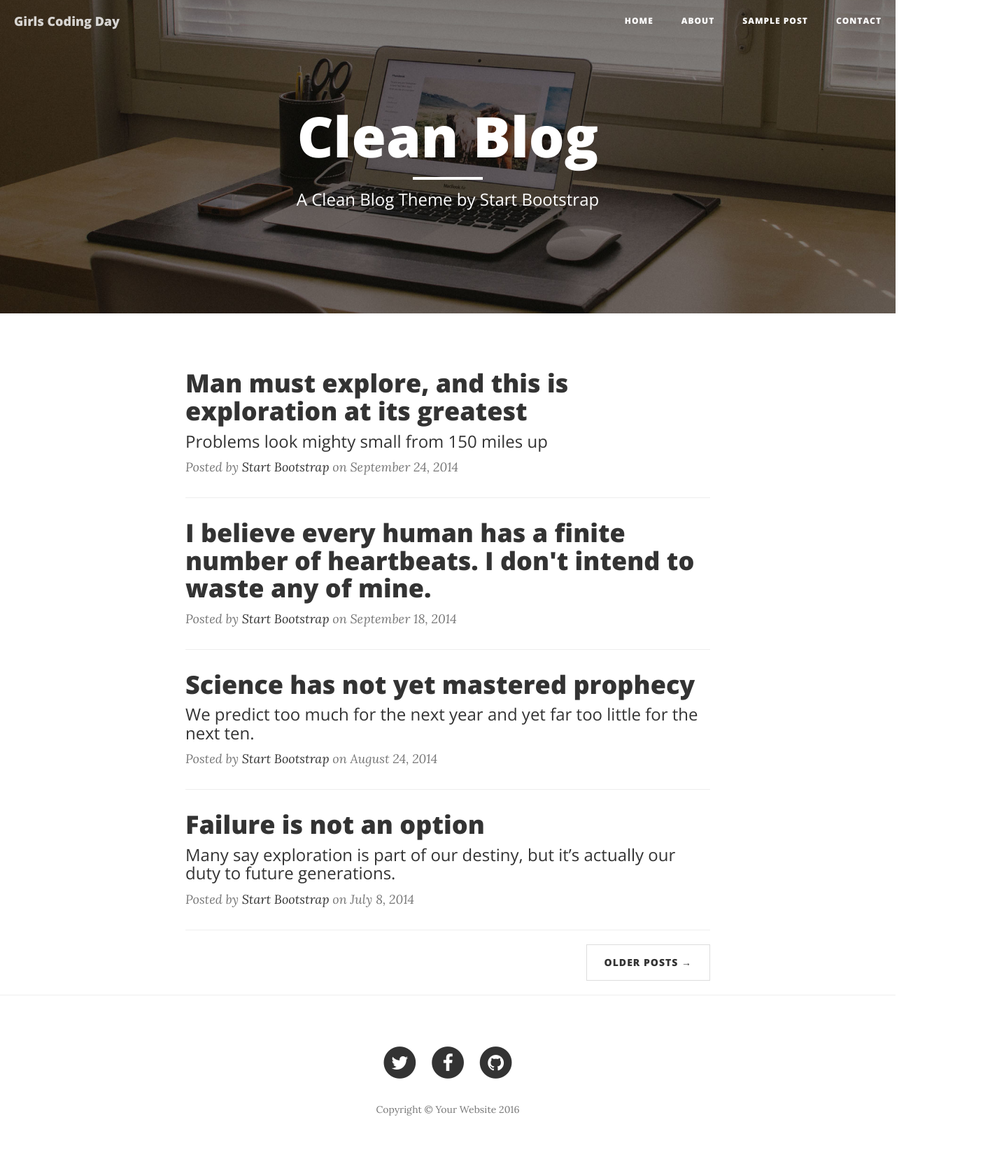
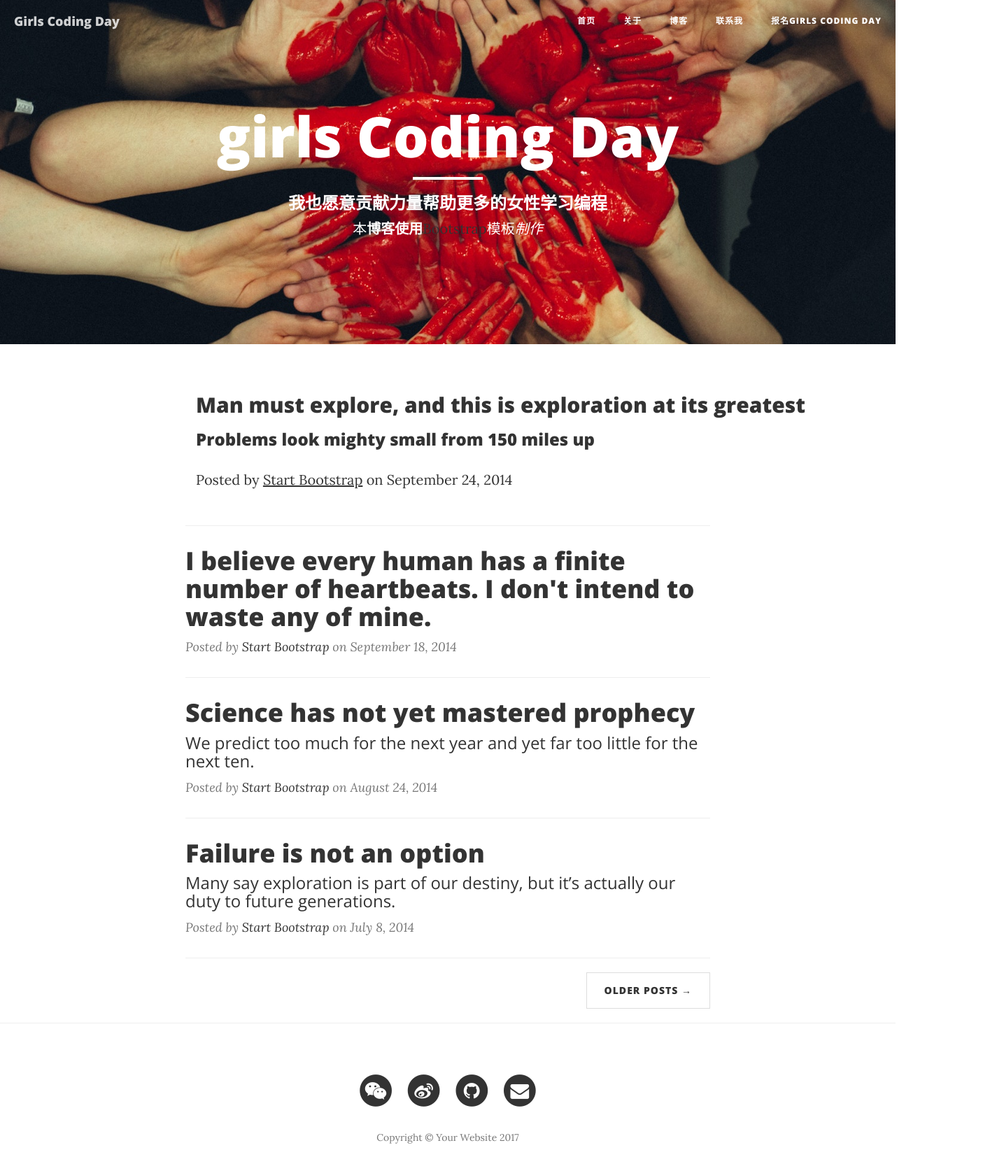
Before and after one commit to shuixianliyu/GirlsCodingDayDemo, a website: page index.html in a window 1280 px wide. Shown: the whole page at 70% size, 1435 px wide, since content can reach past the window. Drawn offline with nearby package versions, Linux system fonts and the light colour scheme.

Commit message:
second commit
第二次提交，修改HTML导航内容，header图片替换，引入新样式，

```diff
--- a/index.html
+++ b/index.html
@@ -18,6 +18,7 @@
     <link href="css/clean-blog.min.css" rel="stylesheet">
 
     <!-- Custom Fonts -->
+    <link href="css/custom.css" rel="stylesheet">
     <link href="vendor/font-awesome/css/font-awesome.min.css" rel="stylesheet" type="text/css">
     <link href='https://fonts.googleapis.com/css?family=Lora:400,700,400italic,700italic' rel='stylesheet' type='text/css'>
     <link href='https://fonts.googleapis.com/css?family=Open+Sans:300italic,400italic,600italic,700italic,800italic,400,300,600,700,800' rel='stylesheet' type='text/css'>
@@ -49,17 +50,18 @@
             <div class="collapse navbar-collapse" id="bs-example-navbar-collapse-1">
                 <ul class="nav navbar-nav navbar-right">
                     <li>
-                        <a href="index.html">Home</a>
+                        <a href="index.html">首页</a>
                     </li>
                     <li>
-                        <a href="about.html">About</a>
+                        <a href="about.html">关于</a>
                     </li>
                     <li>
-                        <a href="post.html">Sample Post</a>
+                        <a href="post.html">博客</a>
                     </li>
                     <li>
-                        <a href="contact.html">Contact</a>
+                        <a href="contact.html">联系我</a>
                     </li>
+                    <li><a href="https://girlscodingday.org/">报名Girls Coding Day</a></li>
                 </ul>
             </div>
             <!-- /.navbar-collapse -->
@@ -69,14 +71,15 @@
 
     <!-- Page Header -->
     <!-- Set your background image for this header on the line below. -->
-    <header class="intro-header" style="background-image: url('img/home-bg.jpg')">
+    <header class="intro-header" style="background-image: url('img/photo-one.jpg')">
         <div class="container">
             <div class="row">
                 <div class="col-lg-8 col-lg-offset-2 col-md-10 col-md-offset-1">
                     <div class="site-heading">
-                        <h1>Clean Blog</h1>
+                        <h1>girls Coding Day</h1>
                         <hr class="small">
-                        <span class="subheading">A Clean Blog Theme by Start Bootstrap</span>
+                        <h3>我也愿意贡献力量帮助更多的女性学习编程</h3>
+                        <span>本<b>博客使用</b><a href="https://startbootstrap.com/template-overviews/clean-blog/">Bootstrap</a>模板<i>制作</i></span>
                     </div>
                 </div>
             </div>
@@ -87,7 +90,7 @@
     <div class="container">
         <div class="row">
             <div class="col-lg-8 col-lg-offset-2 col-md-10 col-md-offset-1">
-                <div class="post-preview">
+                <div class="container" id="post">
                     <a href="post.html">
                         <h2 class="post-title">
                             Man must explore, and this is exploration at its greatest
@@ -154,15 +157,15 @@
                             <a href="#">
                                 <span class="fa-stack fa-lg">
                                     <i class="fa fa-circle fa-stack-2x"></i>
-                                    <i class="fa fa-twitter fa-stack-1x fa-inverse"></i>
+                                    <i class="fa fa-wechat fa-stack-1x fa-inverse"></i>
                                 </span>
                             </a>
                         </li>
                         <li>
-                            <a href="#">
+                            <a href="http://weibo.com/lanxianglinger">
                                 <span class="fa-stack fa-lg">
                                     <i class="fa fa-circle fa-stack-2x"></i>
-                                    <i class="fa fa-facebook fa-stack-1x fa-inverse"></i>
+                                    <i class="fa fa-weibo fa-stack-1x fa-inverse"></i>
                                 </span>
                             </a>
                         </li>
@@ -174,8 +177,16 @@
                                 </span>
                             </a>
                         </li>
+                        <li>
+                            <a href="mailto:shuixianliyu@126.com?subject=主题&body=邮件内容">
+                                <span class="fa-stack fa-lg">
+                                    <i class="fa fa-circle fa-stack-2x"></i>
+                                    <i class="fa fa-envelope fa-stack-1x fa-inverse"></i>
+                                </span>
+                            </a>
+                        </li>
                     </ul>
-                    <p class="copyright text-muted">Copyright &copy; Your Website 2016</p>
+                    <p class="copyright text-muted">Copyright &copy; Your Website 2017</p>
                 </div>
             </div>
         </div>
```
Also changed, not shown: css/custom.css (added, +22 -0 lines), img/photo-one.jpg (added).
